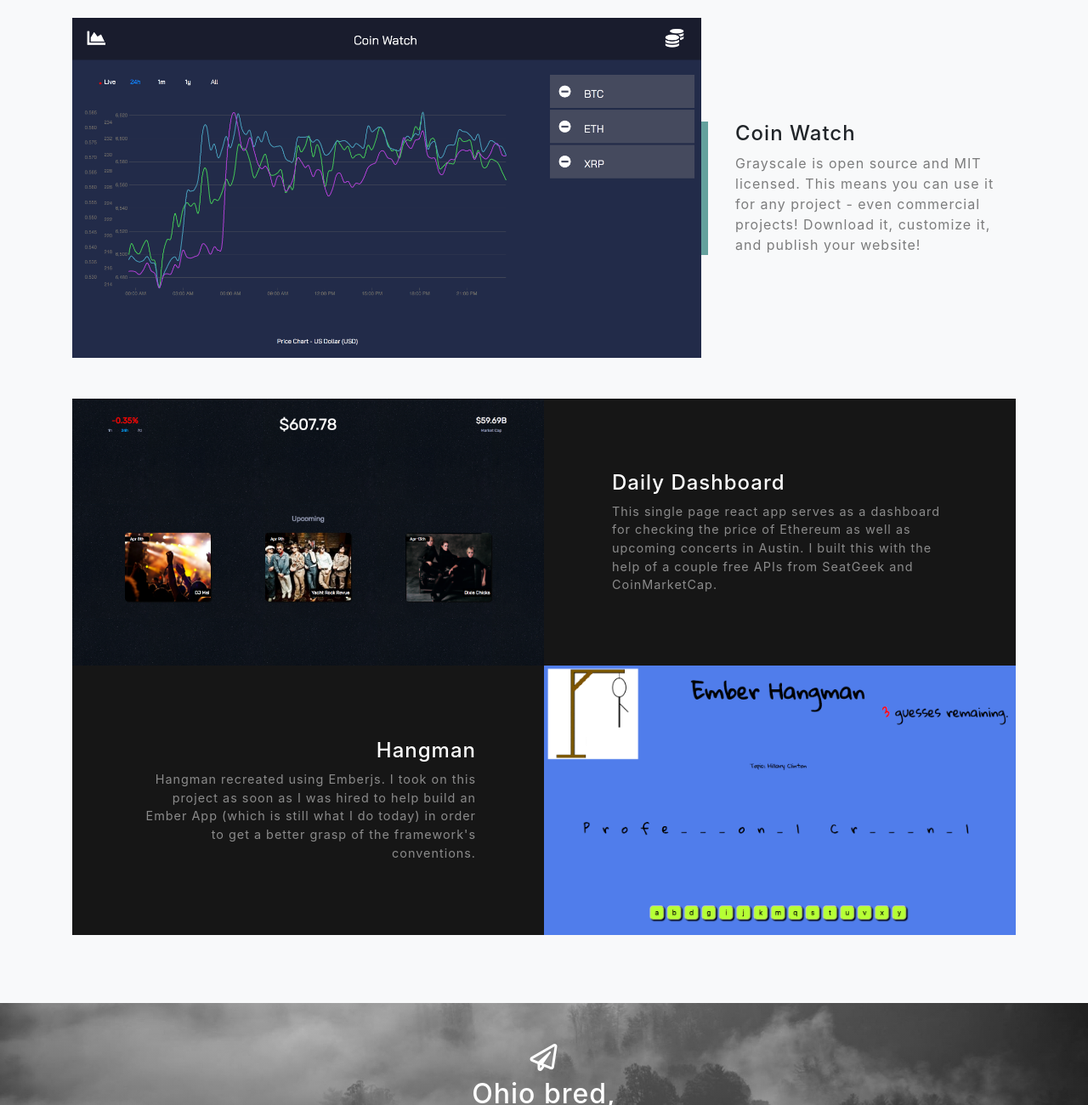
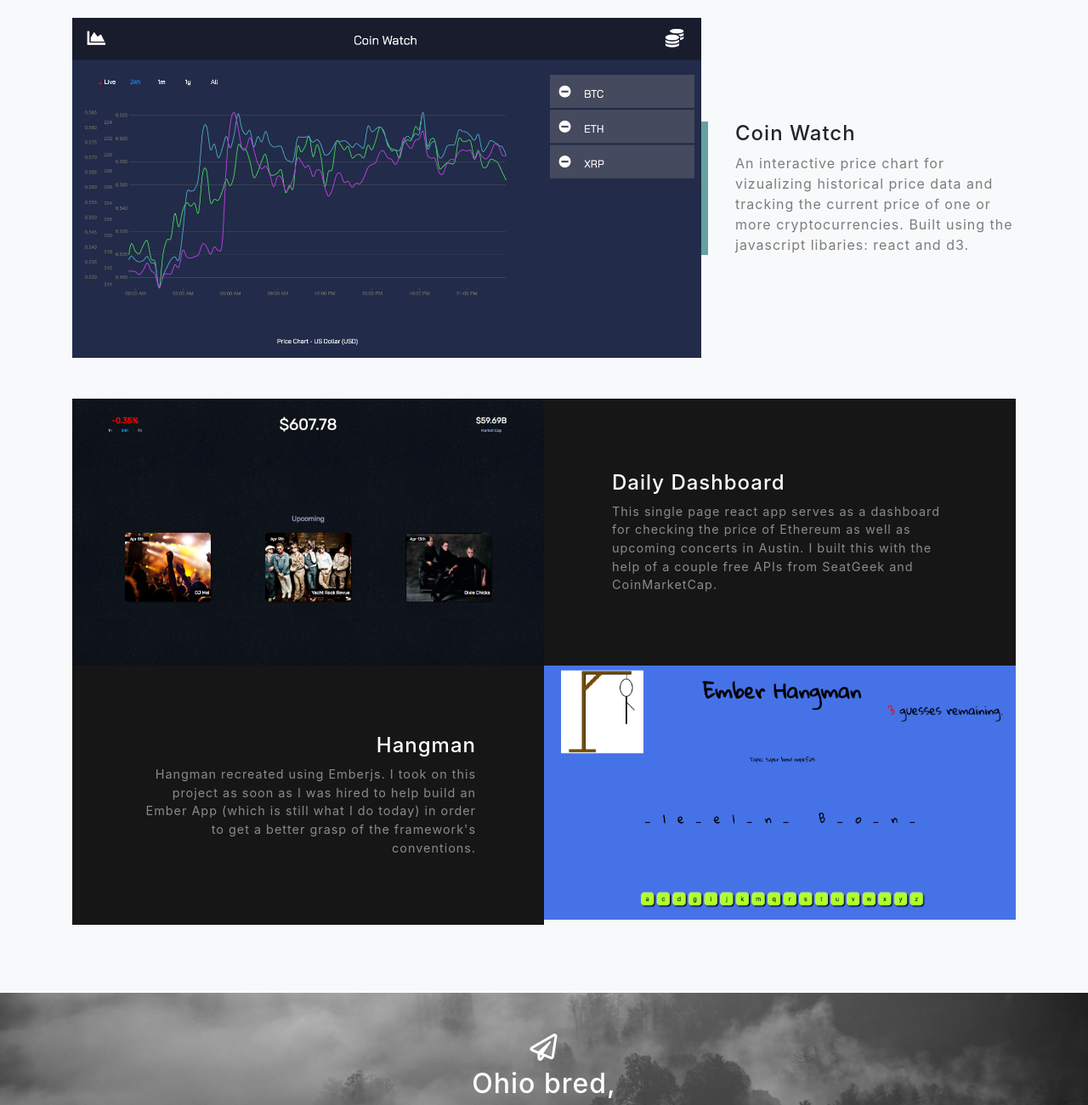
Before and after one commit to brittshroyer/brittshroyer.github.io, a website with bundled scripts: page index.html in a window 1280 px wide. Shown: the part 1635-2935 px from the top of the page at 85% size. Built offline with nearby package versions, Linux system fonts and the light colour scheme; a web font is replaced by a local one.

Commit message:
add portfolio images and descriptions

```diff
--- a/css/grayscale.css
+++ b/css/grayscale.css
@@ -211,6 +211,11 @@
   }
 }
 
+/* .portfolio-item.hangman {
+  background: url('../img/hangman.png');
+  background-size: cover;
+} */
+
 .portfolio-item {
   display: block;
   position: relative;
--- a/index.html
+++ b/index.html
@@ -95,7 +95,7 @@
             <div class="featured-text text-center text-lg-left">
               <h4>Coin Watch</h4>
                 <p class="text-black-50 mb-0">
-                  Grayscale is open source and MIT licensed. This means you can use it for any project - even commercial projects! Download it, customize it, and publish your website!
+                  An interactive price chart for vizualizing historical price data and tracking the current price of one or more cryptocurrencies. Built using the javascript libaries: react and d3.
                 </p>
             </div>
           </div>
@@ -124,8 +124,8 @@
         <!-- Project Two Row -->
         <div class="row justify-content-center no-gutters">
           <div class="col-lg-6">
-            <a class="portfolio-item" href="https://ember-hangman.herokuapp.com/" target="_blank">
-              <img class="img-fluid" src="img/ember-hangman.png" alt="">
+            <a class="portfolio-item hangman" href="https://ember-hangman.herokuapp.com/" target="_blank">
+              <img class="img-fluid" src="img/hang.png" alt="">
             </a>
           </div>
           <div class="col-lg-6 order-lg-first">
```
Also changed, not shown: img/hang.png (added), img/hangman.png (added).
